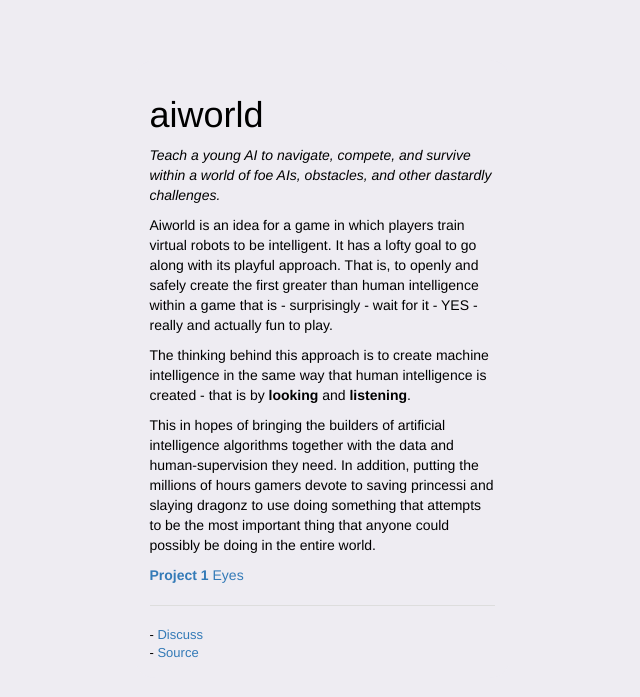
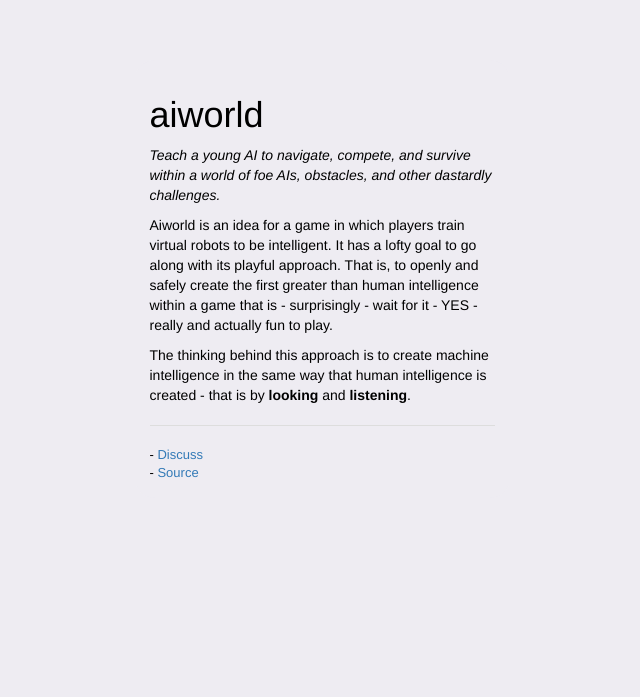
Before and after one commit to aiworld/aiworld.github.com, a Jekyll site: the page built from index.md, in a window 1280 px wide. Shown: the top 697 px of the page, without its empty margins (318-958 px from the left). Built offline with Jekyll 4.4.1, drawn with Linux system fonts in a browser that asks for light colours; nearby versions of some CDN libraries; library files that are not in the unit come from our copies.

Commit message:
Succintify

```diff
--- a/index.md
+++ b/index.md
@@ -10,8 +10,3 @@ It has a lofty goal to go along with its playful approach.
 That is, to openly and safely create the first greater than human intelligence within a game that is - surprisingly - wait for it - YES - really and actually fun to play.
 
 The thinking behind this approach is to create machine intelligence in the same way that human intelligence is created - that is by **looking** and **listening**.
-
-This in hopes of bringing the builders of artificial intelligence algorithms together with the data and human-supervision they need.
-In addition, putting the millions of hours gamers devote to saving princessi and slaying dragonz to use doing something that attempts to be the most important thing that anyone could possibly be doing in the entire world.
-
-[**Project 1** Eyes](eyes.html)
```
